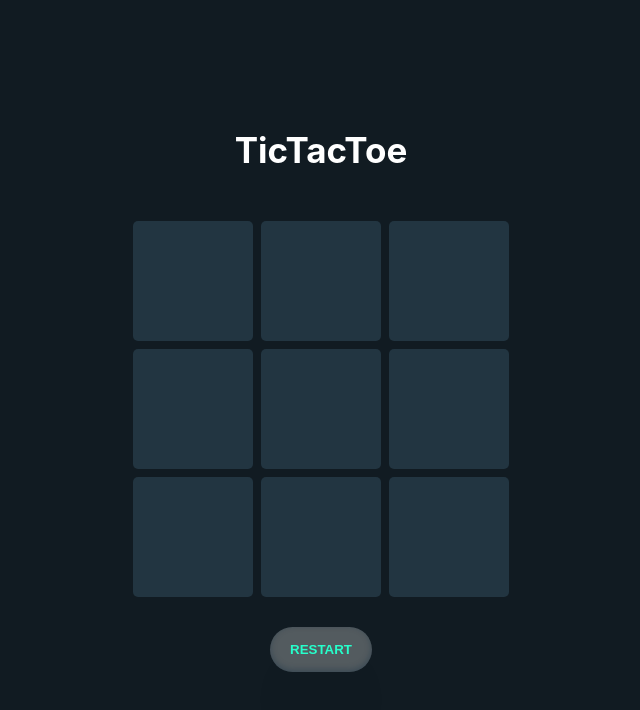
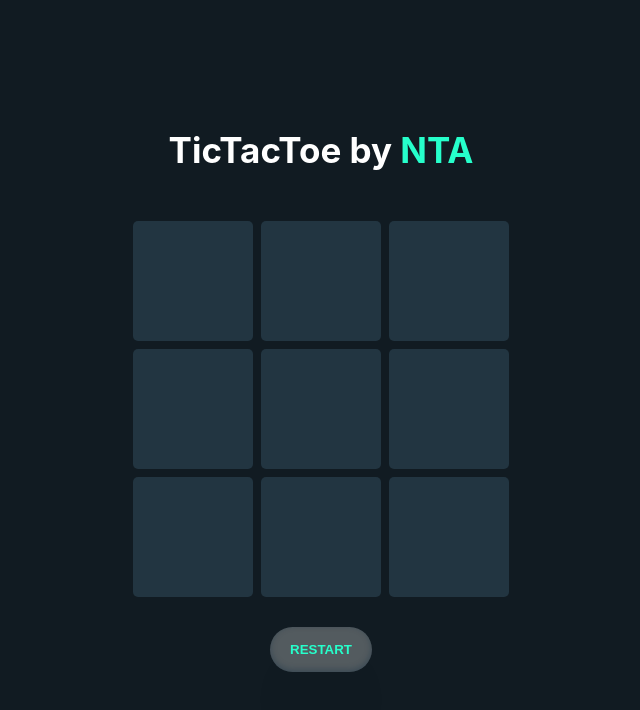
Before and after one commit to ntuananh1124/TicTacToe, a React (Create React App) app: page / in a window 1280 px wide. Shown: the top 710 px of the page, without its empty margins (319-959 px from the left). Built offline with nearby package versions, Linux system fonts and the light colour scheme.

Commit message:
add favicon, author name

```diff
--- a/public/index.html
+++ b/public/index.html
@@ -2,7 +2,8 @@
 <html lang="en">
   <head>
     <meta charset="utf-8" />
-    <link rel="icon" href="%PUBLIC_URL%/favicon.ico" />
+    <!-- <link rel="icon" href="%PUBLIC_URL%/favicon.ico" /> -->
+    <link rel="icon" type="image/x-icon" href="/main-game/public/faviconNTA.png">
     <meta name="viewport" content="width=device-width, initial-scale=1" />
     <meta name="theme-color" content="#000000" />
     <meta
@@ -24,7 +25,7 @@
       work correctly both with client-side routing and a non-root public URL.
       Learn how to configure a non-root public URL by running `npm run build`.
     -->
-    <title>Tic Tac Toe by NTA</title>
+    <title>TicTacToe by NTA</title>
   </head>
   <body>
     <noscript>You need to enable JavaScript to run this app.</noscript>
--- a/src/components/Name/index.js
+++ b/src/components/Name/index.js
@@ -7,7 +7,7 @@ export default function Name() {
     return (
         <>
             <div className="name">
-                <h2 className="game-name">TicTacToe</h2>
+                <h2 className="game-name">TicTacToe by <span>NTA</span> </h2>
                 {name && <h3 className="winner-name">Winner is: <span>{name}</span></h3>}
             </div>
         </>
--- a/src/scss/style.scss
+++ b/src/scss/style.scss
@@ -41,6 +41,10 @@
     margin-top: 0;
     margin-bottom: 10px;
     font-size: 35px;
+
+    span {
+        color: $second-color;
+    }
 }
 
 .winner-name {
```
Also changed, not shown: public/faviconNTA.png (added), 1 other file (tests, documents, lock files or other folders).
